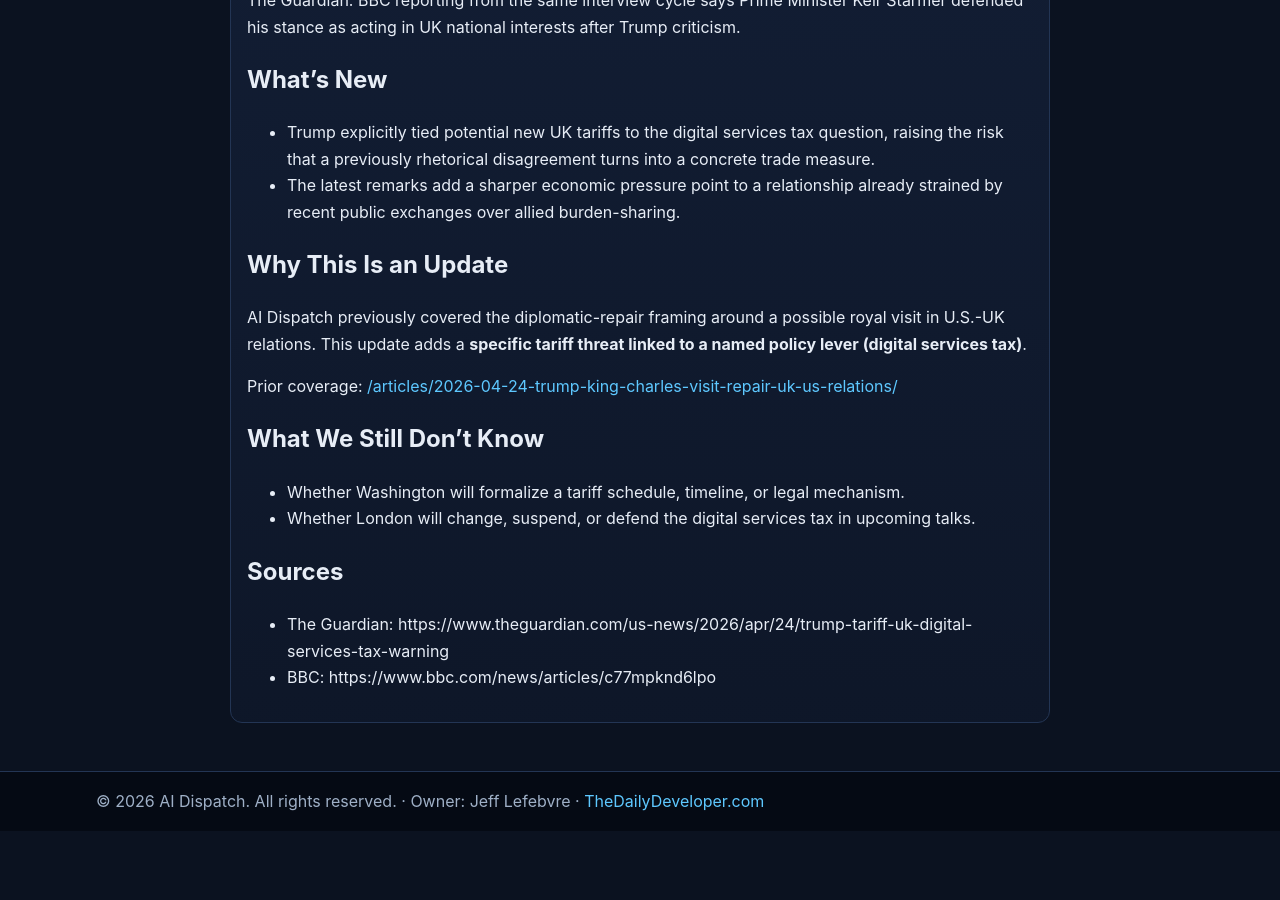
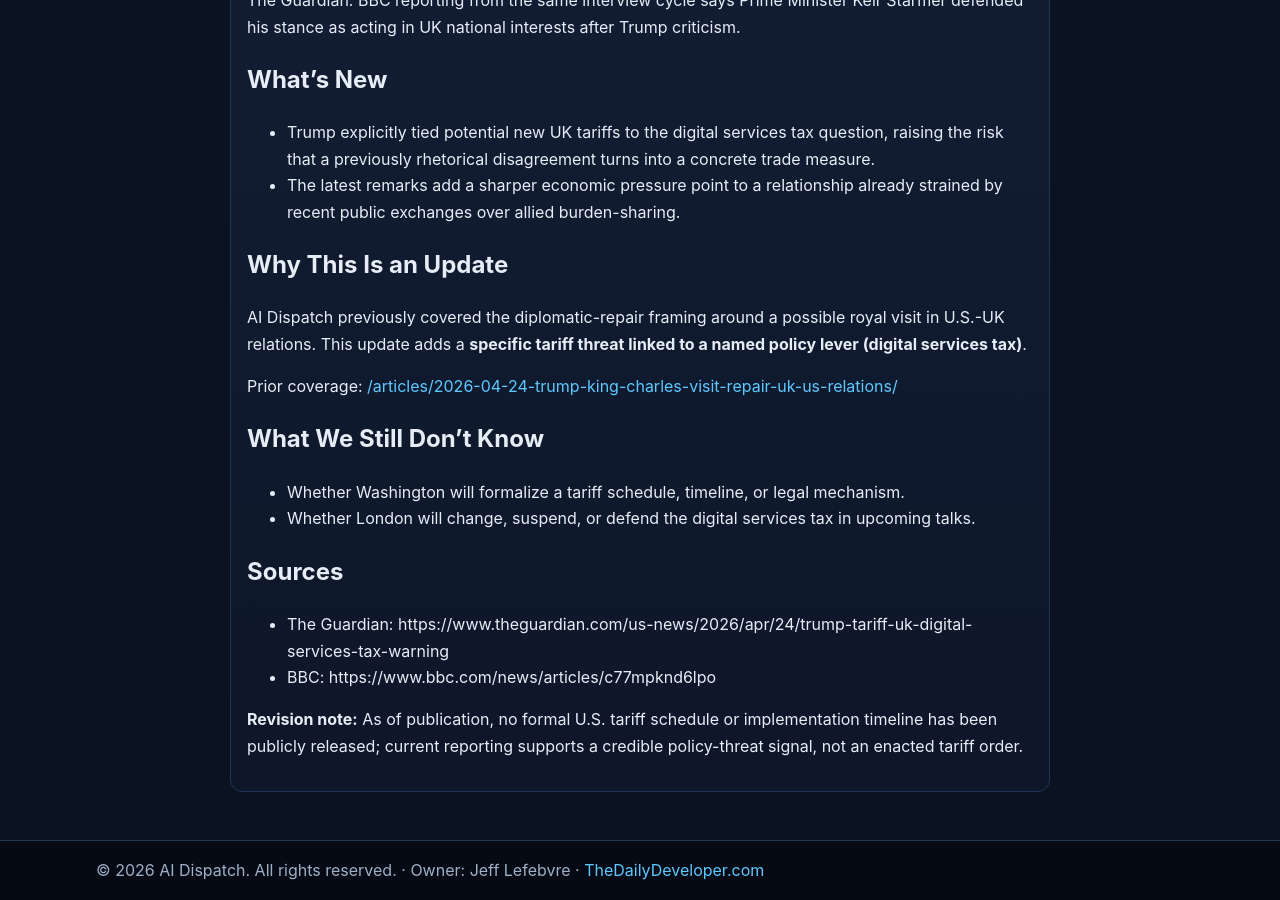
Before and after one commit to thestamp/Static-ai-articles, a Jekyll site: the page built from articles/2026-04-24-trump-big-tariff-threat-uk-digital-services-tax-update.md, in a window 1280 px wide and 900 px high, scrolled down 891 px. Built offline with Jekyll 4.4.1, drawn with Linux system fonts in a browser that asks for light colours; before the commit the page ends 1722 px from its top, so only the background shows below that.

Commit message:
edit: clarify enacted-vs-threat tariff status

```diff
--- a/articles/2026-04-24-trump-big-tariff-threat-uk-digital-services-tax-update.md
+++ b/articles/2026-04-24-trump-big-tariff-threat-uk-digital-services-tax-update.md
@@ -29,3 +29,6 @@ Prior coverage: [/articles/2026-04-24-trump-king-charles-visit-repair-uk-us-rela
 ## Sources
 - The Guardian: https://www.theguardian.com/us-news/2026/apr/24/trump-tariff-uk-digital-services-tax-warning
 - BBC: https://www.bbc.com/news/articles/c77mpknd6lpo
+
+
+**Revision note:** As of publication, no formal U.S. tariff schedule or implementation timeline has been publicly released; current reporting supports a credible policy-threat signal, not an enacted tariff order.
```
